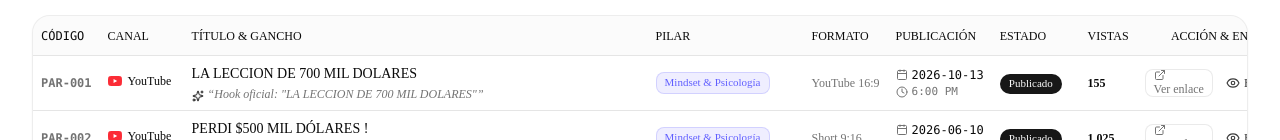
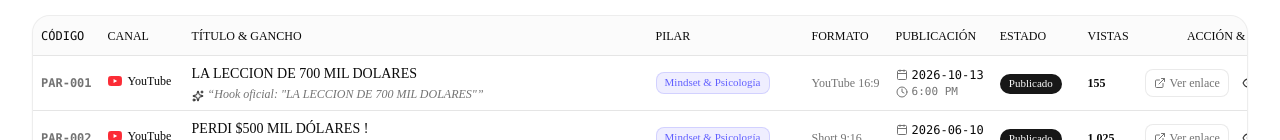
Before and after one commit to NovaPage/Brayan-Perez-Demos, a Next.js app: page /parrilla in a window 1280 px wide. Shown: the part 660-800 px from the top of the page. Built offline with nearby package versions, Linux system fonts and the light colour scheme.

Commit message:
fix(parrilla): use buttonVariants directly on anchors avoiding asChild error

```diff
--- a/src/components/parrilla/parrilla-cards.tsx
+++ b/src/components/parrilla/parrilla-cards.tsx
@@ -10,7 +10,8 @@ import {
   CardTitle,
 } from "@/components/ui/card";
 import { Badge } from "@/components/ui/badge";
-import { Button } from "@/components/ui/button";
+import { Button, buttonVariants } from "@/components/ui/button";
+import { cn } from "@/lib/utils";
 import {
   PILLAR_META,
   FORMAT_META,
@@ -149,22 +150,19 @@ export function ParrillaCards({ items, onSelectItem }: ParrillaCardsProps) {
 
               <div className="flex items-center gap-1.5">
                 {(item.media.videoUrl || item.cta.url) && (
-                  <Button
-                    variant="outline"
-                    size="sm"
-                    className="h-8 px-2.5 text-xs font-medium gap-1 text-muted-foreground hover:text-red-500 hover:border-red-500/40"
-                    asChild
-                    onClick={(e) => e.stopPropagation()}
-                  >
                   <a
                     href={item.media.videoUrl || item.cta.url}
                     target="_blank"
                     rel="noopener noreferrer"
+                    className={cn(
+                      buttonVariants({ variant: "outline", size: "sm" }),
+                      "h-8 px-2.5 text-xs font-medium gap-1 text-muted-foreground hover:text-red-500 hover:border-red-500/40"
+                    )}
+                    onClick={(e) => e.stopPropagation()}
                   >
                     <ExternalLink className="size-3 text-red-500" />
                     <span>Ver enlace</span>
                   </a>
-                  </Button>
                 )}
                 <Button
                   variant="ghost"
--- a/src/components/parrilla/parrilla-detail-modal.tsx
+++ b/src/components/parrilla/parrilla-detail-modal.tsx
@@ -18,7 +18,8 @@ import {
   DrawerTitle,
 } from "@/components/ui/drawer";
 import { Badge } from "@/components/ui/badge";
-import { Button } from "@/components/ui/button";
+import { Button, buttonVariants } from "@/components/ui/button";
+import { cn } from "@/lib/utils";
 import {
   PILLAR_META,
   FORMAT_META,
@@ -212,21 +213,18 @@ export function ParrillaDetailModal({
                   </>
                 )}
               </Button>
-              <Button
-                variant="default"
-                size="sm"
-                asChild
-                className="h-7 px-2.5 text-xs gap-1 bg-red-600 hover:bg-red-700 text-white font-medium shadow-2xs"
-              >
               <a
                 href={item.media.videoUrl || item.cta.url}
                 target="_blank"
                 rel="noopener noreferrer"
+                className={cn(
+                  buttonVariants({ variant: "default", size: "sm" }),
+                  "h-7 px-2.5 text-xs gap-1 bg-red-600 hover:bg-red-700 text-white font-medium shadow-2xs"
+                )}
               >
                 <ExternalLink className="size-3" />
                 <span>Ir a la publicación</span>
               </a>
-              </Button>
             </div>
           </div>
           <p className="text-[11px] text-muted-foreground leading-normal">
--- a/src/components/parrilla/parrilla-table.tsx
+++ b/src/components/parrilla/parrilla-table.tsx
@@ -11,7 +11,8 @@ import {
   TableRow,
 } from "@/components/ui/table";
 import { Badge } from "@/components/ui/badge";
-import { Button } from "@/components/ui/button";
+import { Button, buttonVariants } from "@/components/ui/button";
+import { cn } from "@/lib/utils";
 import {
   PILLAR_META,
   FORMAT_META,
@@ -173,23 +174,20 @@ export function ParrillaTable({ items, onSelectItem }: ParrillaTableProps) {
                 <TableCell className="text-right">
                   <div className="flex items-center justify-end gap-1">
                     {(item.media.videoUrl || item.cta.url) && (
-                      <Button
-                        variant="outline"
-                        size="sm"
-                        className="h-7 px-2 text-xs gap-1 border-border/80 text-muted-foreground hover:text-red-500 hover:border-red-500/40"
-                        asChild
+                      <a
+                        href={item.media.videoUrl || item.cta.url}
+                        target="_blank"
+                        rel="noopener noreferrer"
+                        className={cn(
+                          buttonVariants({ variant: "outline", size: "sm" }),
+                          "h-7 px-2 text-xs gap-1 border-border/80 text-muted-foreground hover:text-red-500 hover:border-red-500/40"
+                        )}
                         title="Ver publicación original directa"
                         onClick={(e) => e.stopPropagation()}
                       >
-                        <a
-                          href={item.media.videoUrl || item.cta.url}
-                          target="_blank"
-                          rel="noopener noreferrer"
-                        >
-                          <ExternalLink className="size-3" />
-                          <span className="hidden xl:inline">Ver enlace</span>
-                        </a>
-                      </Button>
+                        <ExternalLink className="size-3" />
+                        <span className="hidden xl:inline">Ver enlace</span>
+                      </a>
                     )}
                     <Button
                       variant="ghost"
```
Lines whose indentation alone changed are shown as unchanged.
